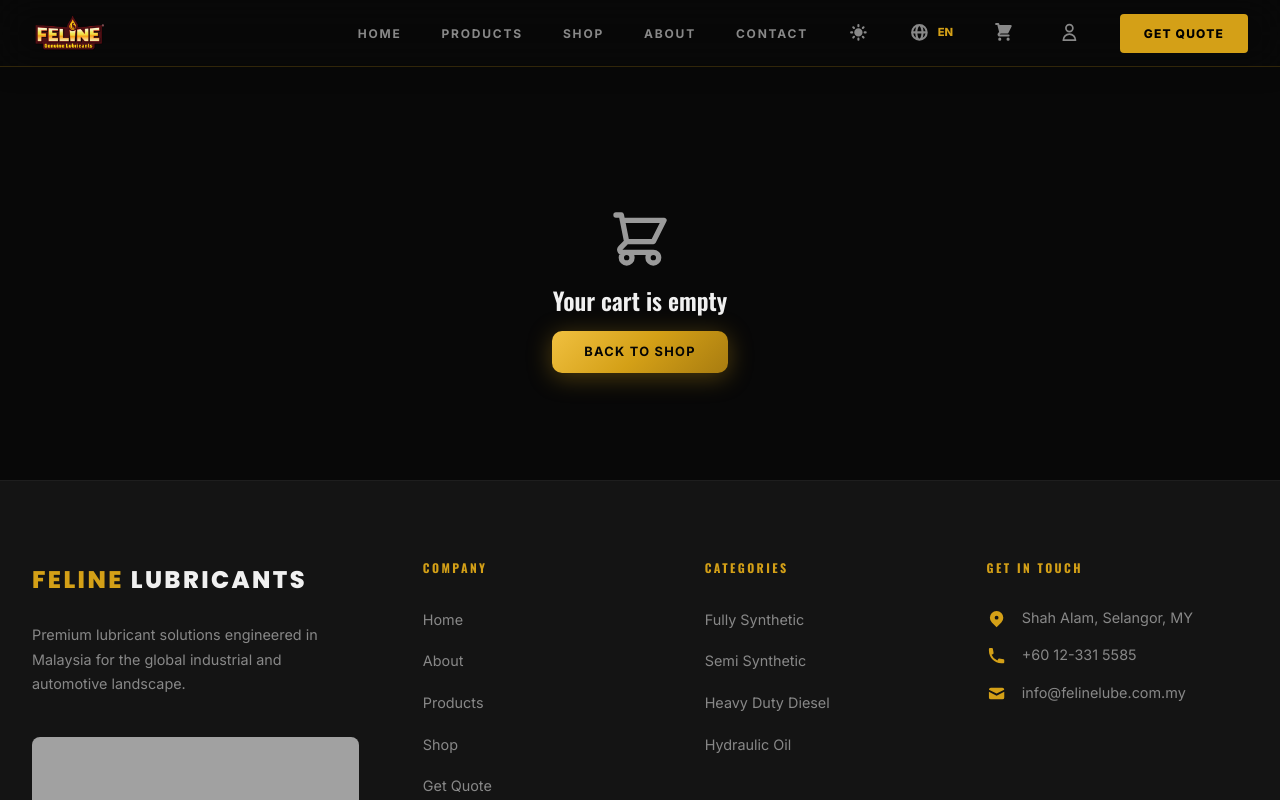
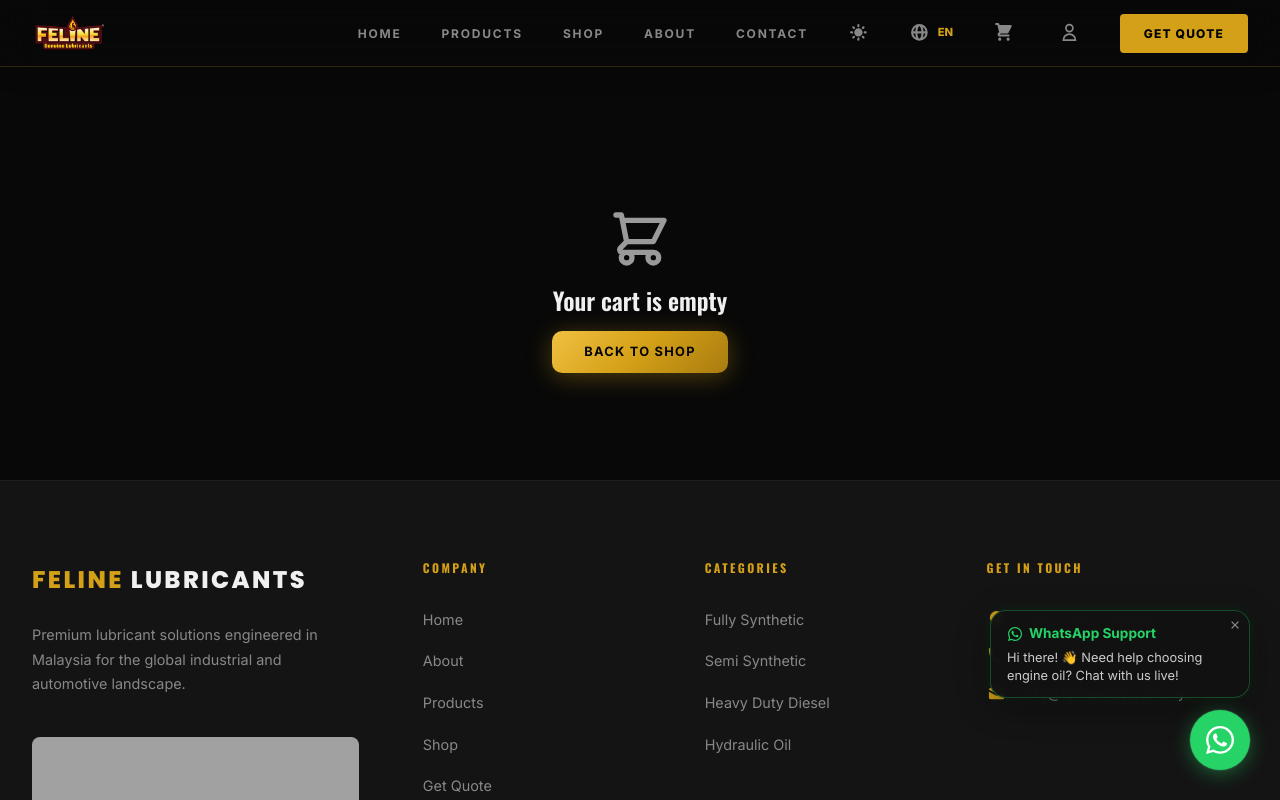
Before and after one commit to inferago-dev/felinelube, a React (Vite) app in the folder felinelube-main/frontend/: page /checkout in a window 1280 px wide. Shown: the top 800 px of the page. Built offline with nearby package versions, Linux system fonts and the light colour scheme; grey boxes are pictures that could not be loaded.

Commit message:
feat: Add WhatsApp widget and live visitor/social proof statistics widget, and remove certifications

```diff
--- a/felinelube-main/frontend/src/App.jsx
+++ b/felinelube-main/frontend/src/App.jsx
@@ -7,7 +7,7 @@
 import FeaturedProducts from './sections/FeaturedProducts'
 import WhyFeline from './sections/WhyFeline'
 import About from './sections/About'
-import Certifications from './sections/Certifications'
+import WhatsAppWidget from './components/WhatsAppWidget'
 import Contact from './sections/Contact'
 import CTA from './sections/CTA'
 import Footer from './components/Footer'
@@ -79,7 +79,6 @@
               <FeaturedProducts setView={setView} />
               <WhyFeline />
               <section id="about"><About /></section>
-              <Certifications />
             </>
           } />
           <Route path="/shop" element={<Shop setView={setView} />} />
@@ -103,6 +102,7 @@
       )}
 
       <Footer setView={setView} />
+      <WhatsAppWidget />
       <AdminHiddenShortcut />
     </div>
   )
--- /dev/null
+++ b/felinelube-main/frontend/src/components/SocialProofWidget.jsx
@@ -0,0 +1,133 @@
+import { useState, useEffect } from 'react'
+import { motion } from 'framer-motion'
+import { HiOutlineUsers, HiOutlineEye } from 'react-icons/hi'
+import { TbFlame } from 'react-icons/tb'
+import API_BASE from '../api'
+
+export default function SocialProofWidget() {
+  const [stats, setStats] = useState({
+    registeredCount: 154,
+    activeViewers: 14,
+    activeLoggedIn: 6
+  })
+  const [loading, setLoading] = useState(true)
+
+  useEffect(() => {
+    const fetchStats = async () => {
+      try {
+        const res = await fetch(`${API_BASE}/users/public-stats`)
+        if (res.ok) {
+          const data = await res.json()
+          setStats(data)
+        }
+      } catch (err) {
+        console.error('Failed to fetch public stats:', err)
+      } finally {
+        setLoading(false)
+      }
+    }
+    fetchStats()
+
+    // Refresh every 30 seconds for live updates
+    const interval = setInterval(fetchStats, 30000)
+    return () => clearInterval(interval)
+  }, [])
+
+  return (
+    <motion.div
+      initial={{ opacity: 0, y: 10 }}
+      animate={{ opacity: 1, y: 0 }}
+      style={{
+        background: 'rgba(255, 255, 255, 0.02)',
+        border: '1px solid rgba(212, 160, 23, 0.15)',
+        borderRadius: '12px',
+        padding: '1.25rem',
+        margin: '1.5rem 0',
+        boxShadow: '0 4px 20px rgba(0, 0, 0, 0.2)',
+        display: 'flex',
+        flexDirection: 'column',
+        gap: '0.85rem',
+        backdropFilter: 'blur(8px)'
+      }}
+    >
+      {/* 1. Active Viewers */}
+      <div style={{ display: 'flex', alignItems: 'center', gap: '0.75rem', fontSize: '0.9rem' }}>
+        <div style={{ position: 'relative', display: 'flex', alignItems: 'center', justifyContent: 'center' }}>
+          <TbFlame style={{ color: '#FF4D4D', fontSize: '1.25rem' }} />
+          <span style={{
+            position: 'absolute',
+            width: '6px',
+            height: '6px',
+            borderRadius: '50%',
+            background: '#FF4D4D',
+            top: '-2px',
+            right: '-2px',
+            animation: 'pulse-red 2s infinite'
+          }} />
+        </div>
+        <div style={{ color: 'var(--color-text)' }}>
+          <span style={{ fontWeight: '700', color: '#FF4D4D' }}>{stats.activeViewers} people</span> are viewing this page right now
+        </div>
+      </div>
+
+      {/* 2. Registered Users */}
+      <div style={{ display: 'flex', alignItems: 'center', gap: '0.75rem', fontSize: '0.9rem' }}>
+        <HiOutlineUsers style={{ color: 'var(--color-gold)', fontSize: '1.25rem' }} />
+        <div style={{ color: 'var(--color-text)' }}>
+          Join <span style={{ fontWeight: '700', color: 'var(--color-gold)' }}>{stats.registeredCount}+ customers</span> registered on Feline Lube
+        </div>
+      </div>
+
+      {/* 3. Logged-in Users */}
+      <div style={{ display: 'flex', alignItems: 'center', gap: '0.75rem', fontSize: '0.9rem' }}>
+        <div style={{ position: 'relative', display: 'flex', alignItems: 'center', justifyContent: 'center' }}>
+          <HiOutlineEye style={{ color: '#25D366', fontSize: '1.25rem' }} />
+          <span style={{
+            position: 'absolute',
+            width: '6px',
+            height: '6px',
+            borderRadius: '50%',
+            background: '#25D366',
+            top: '-2px',
+            right: '-2px',
+            animation: 'pulse-green 2s infinite'
+          }} />
+        </div>
+        <div style={{ color: 'var(--color-text)' }}>
+          <span style={{ fontWeight: '700', color: '#25D366' }}>{stats.activeLoggedIn} users</span> currently logged in and shopping
+        </div>
+      </div>
+
+      <style>{`
+        @keyframes pulse-red {
+          0% {
+            transform: scale(0.95);
+            box-shadow: 0 0 0 0 rgba(255, 77, 77, 0.7);
+          }
+          70% {
+            transform: scale(1.3);
+            box-shadow: 0 0 0 6px rgba(255, 77, 77, 0);
+          }
+          100% {
+            transform: scale(0.95);
+            box-shadow: 0 0 0 0 rgba(255, 77, 77, 0);
+          }
+        }
+        @keyframes pulse-green {
+          0% {
+            transform: scale(0.95);
+            box-shadow: 0 0 0 0 rgba(37, 211, 102, 0.7);
+          }
+          70% {
+            transform: scale(1.3);
+            box-shadow: 0 0 0 6px rgba(37, 211, 102, 0);
+          }
+          100% {
+            transform: scale(0.95);
+            box-shadow: 0 0 0 0 rgba(37, 211, 102, 0);
+          }
+        }
+      `}</style>
+    </motion.div>
+  )
+}
--- /dev/null
+++ b/felinelube-main/frontend/src/components/WhatsAppWidget.jsx
@@ -0,0 +1,148 @@
+import { useState, useEffect } from 'react'
+import { motion, AnimatePresence } from 'framer-motion'
+import { FaWhatsapp } from 'react-icons/fa'
+import { HiX } from 'react-icons/hi'
+
+export default function WhatsAppWidget() {
+  const [showTooltip, setShowTooltip] = useState(false)
+  const [isDismissed, setIsDismissed] = useState(false)
+
+  useEffect(() => {
+    // Show the tooltip popup after 3 seconds
+    const timer = setTimeout(() => {
+      if (!isDismissed) {
+        setShowTooltip(true)
+      }
+    }, 3000)
+
+    return () => clearTimeout(timer)
+  }, [isDismissed])
+
+  const handleCloseTooltip = (e) => {
+    e.stopPropagation()
+    setShowTooltip(false)
+    setIsDismissed(true)
+  }
+
+  const handleWhatsAppClick = () => {
+    window.open('https://api.whatsapp.com/send/?phone=60123315585&text=Hi%20Feline%20Lube%2C%20I%20have%20a%20question%20about...', '_blank')
+  }
+
+  return (
+    <div style={{ position: 'fixed', bottom: '30px', right: '30px', zIndex: 9999, display: 'flex', flexDirection: 'column', alignItems: 'flex-end', pointerEvents: 'none' }}>
+
+      {/* Tooltip Popup */}
+      <AnimatePresence>
+        {showTooltip && (
+          <motion.div
+            initial={{ opacity: 0, y: 15, scale: 0.9 }}
+            animate={{ opacity: 1, y: 0, scale: 1 }}
+            exit={{ opacity: 0, y: 10, scale: 0.95 }}
+            transition={{ type: 'spring', stiffness: 300, damping: 25 }}
+            style={{
+              marginBottom: '12px',
+              padding: '12px 16px',
+              borderRadius: '16px',
+              background: 'rgba(17, 17, 17, 0.95)',
+              border: '1px solid rgba(37, 211, 102, 0.3)',
+              boxShadow: '0 8px 32px rgba(0, 0, 0, 0.4), 0 0 15px rgba(37, 211, 102, 0.1)',
+              color: '#f0f0f0',
+              fontSize: '0.85rem',
+              maxWidth: '260px',
+              position: 'relative',
+              pointerEvents: 'auto',
+              backdropFilter: 'blur(10px)',
+              cursor: 'pointer'
+            }}
+            onClick={handleWhatsAppClick}
+          >
+            <button
+              onClick={handleCloseTooltip}
+              style={{
+                position: 'absolute',
+                top: '6px',
+                right: '6px',
+                background: 'transparent',
+                border: 'none',
+                color: '#888',
+                cursor: 'pointer',
+                fontSize: '1rem',
+                display: 'flex',
+                alignItems: 'center',
+                justifyContent: 'center',
+                padding: '2px',
+                borderRadius: '50%'
+              }}
+            >
+              <HiX size={12} />
+            </button>
+            <div style={{ fontWeight: '700', color: '#25D366', marginBottom: '4px', display: 'flex', alignItems: 'center', gap: '6px' }}>
+              <FaWhatsapp size={16} /> WhatsApp Support
+            </div>
+            <div style={{ fontSize: '0.8rem', lineHeight: '1.4', color: '#ccc' }}>
+              Hi there! 👋 Need help choosing engine oil? Chat with us live!
+            </div>
+          </motion.div>
+        )}
+      </AnimatePresence>
+
+      {/* Floating Button */}
+      <motion.div
+        whileHover={{ scale: 1.08 }}
+        whileTap={{ scale: 0.95 }}
+        style={{ pointerEvents: 'auto' }}
+      >
+        <button
+          onClick={handleWhatsAppClick}
+          onMouseEnter={() => { if (!isDismissed) setShowTooltip(true) }}
+          style={{
+            width: '60px',
+            height: '60px',
+            borderRadius: '50%',
+            backgroundColor: '#25D366',
+            color: '#fff',
+            display: 'flex',
+            alignItems: 'center',
+            justifyContent: 'center',
+            border: 'none',
+            cursor: 'pointer',
+            boxShadow: '0 4px 20px rgba(37, 211, 102, 0.4), 0 0 0 1px rgba(255, 255, 255, 0.1)',
+            position: 'relative'
+          }}
+        >
+          {/* Pulsing ring animation */}
+          <div style={{
+            position: 'absolute',
+            inset: '-4px',
+            borderRadius: '50%',
+            border: '2px solid #25D366',
+            opacity: 0.6,
+            animation: 'wa-pulse 2s infinite'
+          }} />
+          <FaWhatsapp size={32} />
+        </button>
+      </motion.div>
+
+      {/* Style injection for pulse animation */}
+      <style>{`
+        @keyframes wa-pulse {
+          0% {
+            transform: scale(0.95);
+            opacity: 0.8;
+            box-shadow: 0 0 0 0 rgba(37, 211, 102, 0.5);
+          }
+          70% {
+            transform: scale(1.15);
+            opacity: 0;
+            box-shadow: 0 0 0 10px rgba(37, 211, 102, 0);
+          }
+          100% {
+            transform: scale(0.95);
+            opacity: 0;
+            box-shadow: 0 0 0 0 rgba(37, 211, 102, 0);
+          }
+        }
+      `}</style>
+    </div>
+  )
+}
--- a/felinelube-main/frontend/src/pages/Checkout.jsx
+++ b/felinelube-main/frontend/src/pages/Checkout.jsx
@@ -5,6 +5,7 @@
 import { useCart } from '../context/CartContext'
 import API_BASE, { authHeaders } from '../api'
 import '../styles/Auth.css' // Reuse auth styling for form
+import SocialProofWidget from '../components/SocialProofWidget'
 
 export default function Checkout() {
   const { cartItems, cartTotal, clearCart } = useCart()
@@ -213,6 +214,7 @@
             </div>
           </div>
 
+          <SocialProofWidget />
         </motion.div>
       </div>
     </div>
--- a/felinelube-main/frontend/src/sections/ProductDetails.jsx
+++ b/felinelube-main/frontend/src/sections/ProductDetails.jsx
@@ -9,6 +9,7 @@
 import API_BASE, { SERVER_BASE } from '../api'
 import '../styles/ProductDetails.css'
 import FeaturedProducts from './FeaturedProducts'
+import SocialProofWidget from '../components/SocialProofWidget'
 
 const ProductDetails = () => {
   const { slug } = useParams()
@@ -161,6 +162,8 @@
                 </div>
               )}
             </div>
+
+            <SocialProofWidget />
           </div>
         </motion.div>
       </section>
```
Also changed, not shown: 2 other files (tests, documents, lock files or other folders).
